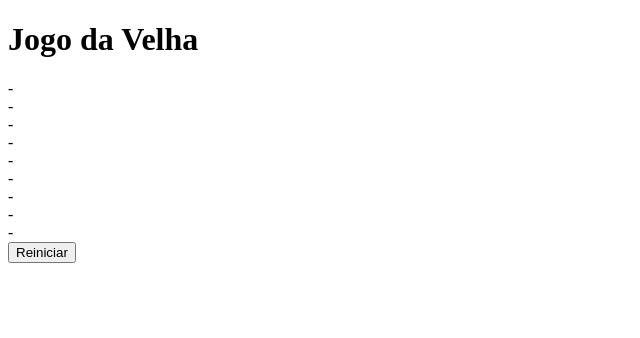
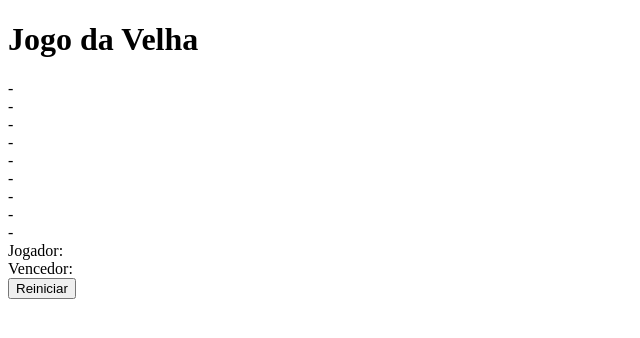
Before and after one commit to oleovini/jogo-velha, a website: page index.html in a window 1280 px wide. Shown: the whole page, without its empty margins (0-640 px from the left). Drawn offline with Linux system fonts and the light colour scheme.

Commit message:
jogadores

```diff
--- a/index.html
+++ b/index.html
@@ -31,6 +31,23 @@
         <div id="9" class="quadrado" onclick="quadradinhoE(this.id)">-</div>
     </div>
 
+    <div class="jogador">
+        <label>
+            Jogador:
+        </label>
+        <label id="jogador-selecionado">
+
+        </label>
+    </div>
+
+    <div class="vencedor">
+        <label>
+            Vencedor:
+        </label>
+        <label id="vencedor-selecionado">
+
+        </label>
+    </div>
 
     <div>
         <button onclick="reiniciar()">
@@ -38,6 +55,7 @@
         </button>
     </div>
 
+
     </body>
     <script src="js/main.js"></script>
 </html>
```
